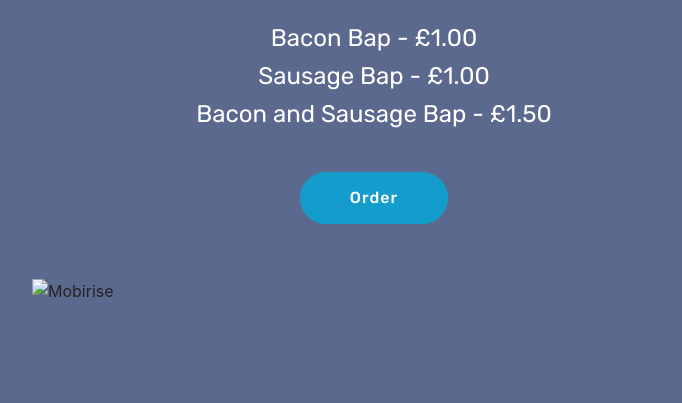
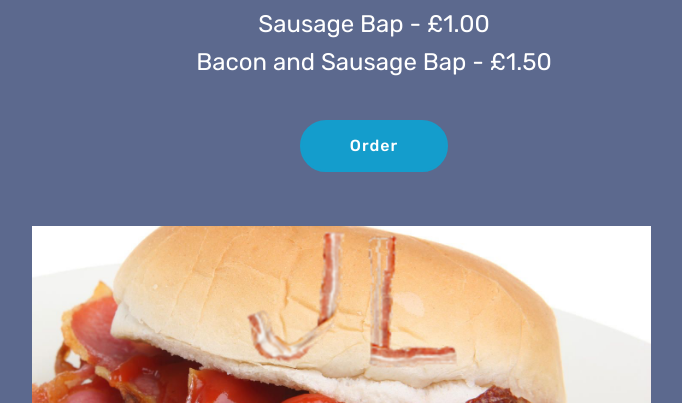
Before and after one commit to exetertech/bacon, a plain HTML site: page jl.html in a window 1280 px wide. Shown: the part 397-800 px from the top of the page, without its empty margins (266-948 px from the left). Drawn offline with Linux system fonts and the light colour scheme.

Commit message:
Update jl.html

```diff
--- a/jl.html
+++ b/jl.html
@@ -44,7 +44,7 @@
                 <div class="mbr-section-btn align-center"><a class="btn btn-md btn-primary display-4" href="index.html#form1-l">Order</a></div>
             </div>
             <div class="mbr-figure pt-5">
-                <img src="assets/images/JL BACON.png" alt="Mobirise" title="" media-simple="true" style="width: 60%;">
+                <img src="assets/images/JLBACON.png" alt="Mobirise" title="" media-simple="true" style="width: 60%;">
             </div>
         </div>
     </div>
```
